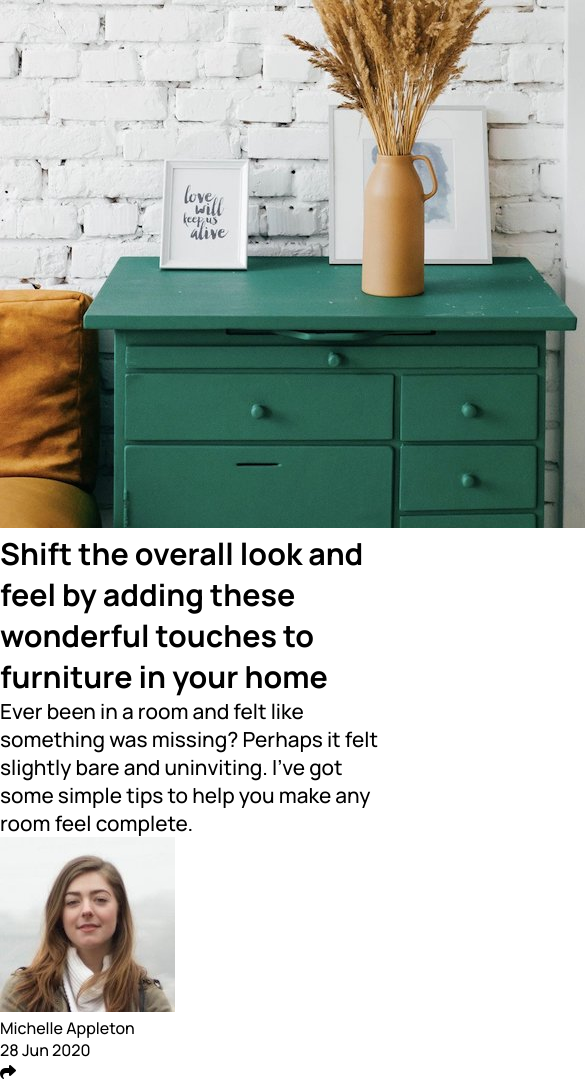
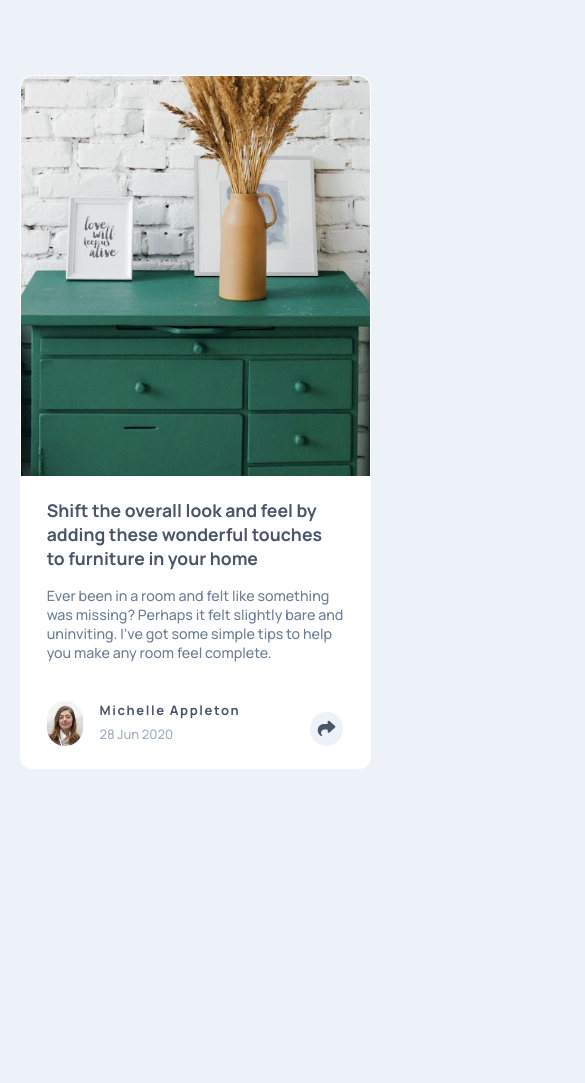
Before and after one commit to jose-delacruz/article-preview-component, a plain HTML site: page index.html in a window 390 px wide. Shown: the top 1083 px of the page, 585 px wide, since content can reach past the window. After the commit the page ends 844 px from the top, so only its background shows below. Drawn offline with Linux system fonts and the light colour scheme.

Commit message:
created both mobile and desktop versions

```diff
--- a/css/styles.css
+++ b/css/styles.css
@@ -13,18 +13,125 @@
 }
 
 body {
-  min-height: 90vh;
-  border-radius: 0.7rem;
+  font-size: 13px;
+  margin: 0 auto;
+  width: 90%;
+  min-height: 100vh;
+  display: flex;
+  justify-content: center;
+  align-items: center;
+  background: var(--light-grayish-blue);
 }
 
 .card {
-  width: 90%;
+  width: 100%;
+  max-width: 800px;
+  margin: 0 auto;
+  display: flex;
+  flex-direction: column;
+  background: #fff;
+  border: 1px solid transparent;
+  border-top-left-radius: 12px;
+  border-top-right-radius: 12px;
+  border-bottom-left-radius: 12px;
+  border-bottom-right-radius: 12px;
+}
+
+@media (min-width: 600px) {
+  .card {
+    flex-direction: row;
+  }
+}
+
+.card-img {
+  object-fit: cover;
+  flex-basis: 400px;
+  min-height: 0;
+  min-width: 0;
+  margin: 0;
+  border-top-left-radius: 12px;
+  border-top-right-radius: 12px;
+}
+
+@media (min-width: 600px) {
+  .card-img {
+    width: 50%;
+    border-top-left-radius: 12px;
+    border-top-right-radius: 0px;
+    border-bottom-left-radius: 12px;
+  }
+}
+
+.card-content {
+  /* border: 1px solid black; */
+  width: 85%;
+  margin: 1.7em auto;
+}
+
+@media (min-width: 600px) {
+  .card-content {
+    margin: 0;
+    padding: 2rem;
+  }
 }
 
 .card-title {
-  font-size: 1.9rem;
+  font-size: 1.1rem;
+  color: var(--very-dark-grayish-blue);
+}
+
+@media (min-width: 600px) {
+  .card-title {
+    font-size: 1.5rem;
+  }
 }
 
 .card-body {
-  font-size: 1.3rem;
+  font-size: 0.89rem;
+  color: var(--desaturated-dark-blue);
+  margin-top: 1.1em;
 }
+
+.card-footer {
+  display: flex;
+  justify-content: space-between;
+  margin: 0 auto;
+  margin-top: 3em;
+}
+
+@media (min-width: 600px) {
+  .card-footer {
+    margin-top: 5em;
+  }
+}
+
+.card-author {
+  display: flex;
+}
+
+.author-image {
+  object-fit: cover;
+  width: 14%;
+  border-radius: 2rem;
+  margin-right: 1rem;
+}
+
+.author-name {
+  font-weight: 700;
+  letter-spacing: 0.1rem;
+  color: var(--very-dark-grayish-blue);
+}
+
+.author-date {
+  margin-top: 0.4rem;
+  color: var(--grayish-blue);
+}
+
+.share-btn .fas {
+  margin-top: 0.7rem;
+  color: var(--very-dark-grayish-blue);
+  background: var(--light-grayish-blue);
+  border-radius: 2rem;
+  font-size: 1.1rem;
+  padding: 0.5rem;
+}
--- a/index.html
+++ b/index.html
@@ -23,21 +23,20 @@
   <body>
     <div class="card">
       <img
+        class="card-img"
         src="images/drawers.jpg"
         alt="green drawer with two frames and a golden vase holding wheat"
       />
-    </div>
       <div class="card-content">
         <h2 class="card-title">
           Shift the overall look and feel by adding these wonderful touches to
           furniture in your home
         </h2>
         <p class="card-body">
-        Ever been in a room and felt like something was missing? Perhaps it felt
-        slightly bare and uninviting. I’ve got some simple tips to help you make
-        any room feel complete.
+          Ever been in a room and felt like something was missing? Perhaps it
+          felt slightly bare and uninviting. I’ve got some simple tips to help
+          you make any room feel complete.
         </p>
-    </div>
         <div class="card-footer">
           <div class="card-author">
             <img
@@ -52,6 +51,8 @@
           </div>
           <div class="share-btn"><i class="fas fa-share"></i></div>
         </div>
+      </div>
+    </div>
 
     <script
       src="https://kit.fontawesome.com/ce6aa1d3d7.js"
```
Lines whose indentation alone changed are shown as unchanged.
